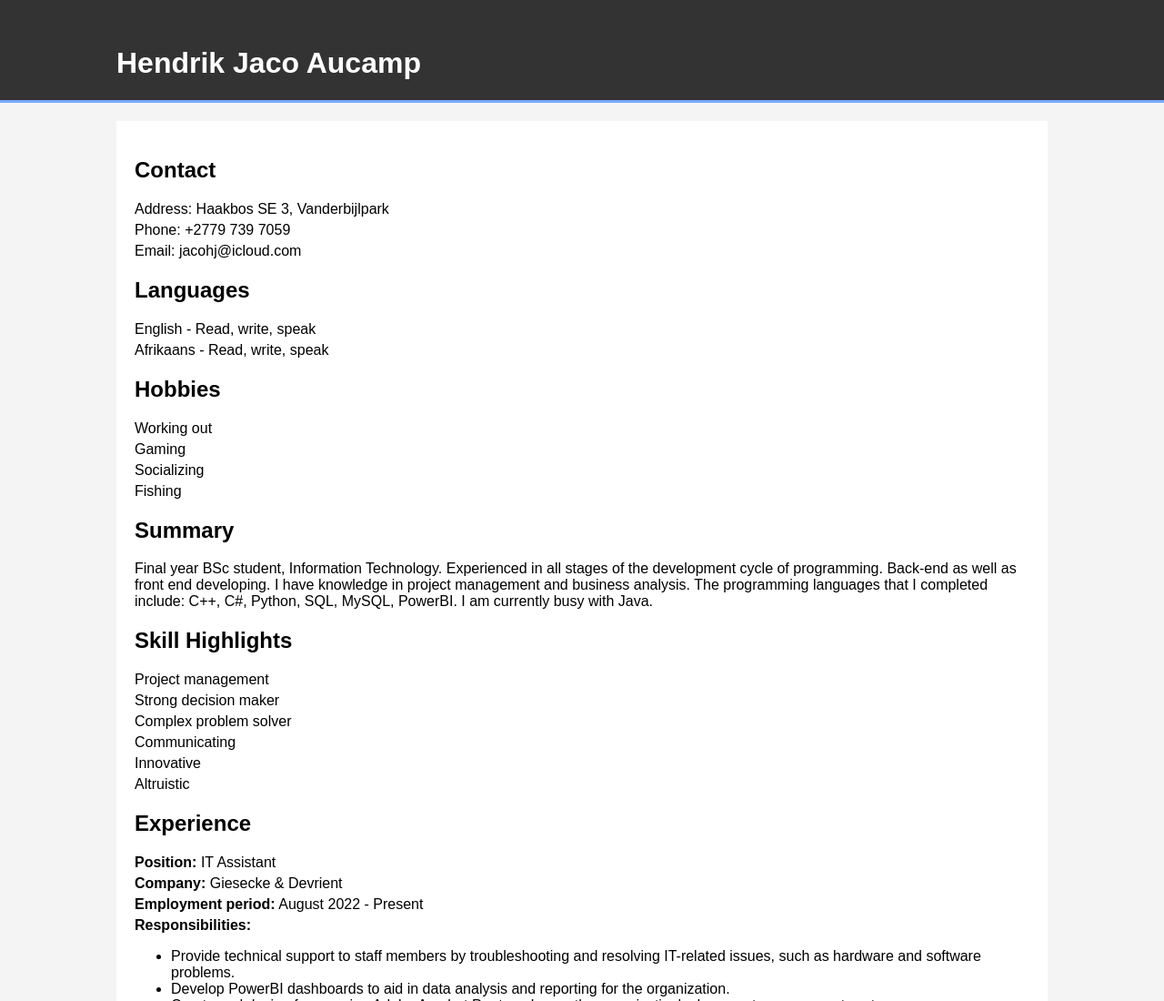
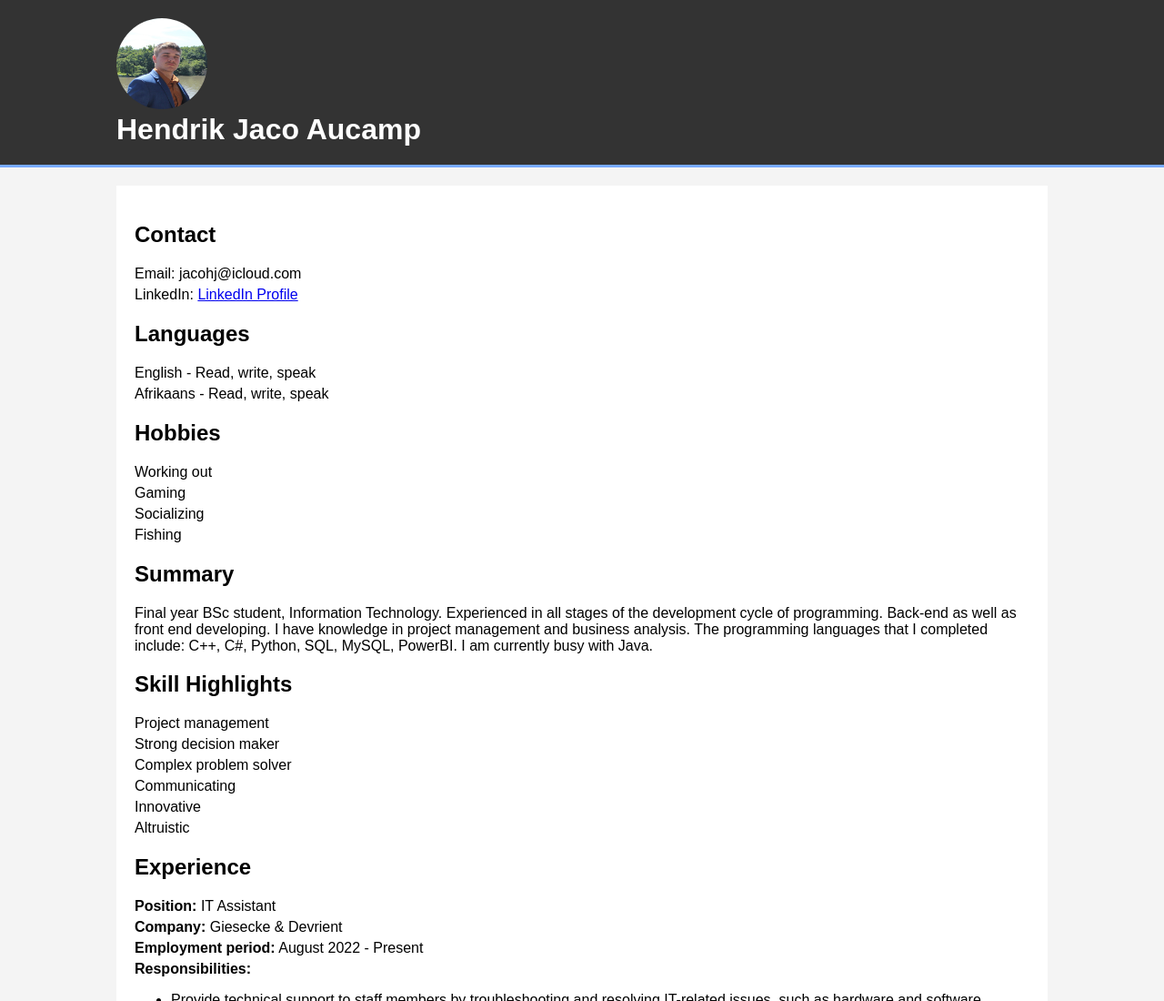
Before and after one commit to hjaucamp/hjaucamp.github.io, a plain HTML site: page index.html in a window 1280 px wide. Shown: the top 1100 px of the page at 91% size. Drawn offline with Linux system fonts and the light colour scheme.

Commit message:
Update index.html

```diff
--- a/index.html
+++ b/index.html
@@ -19,15 +19,20 @@
         header {
             background: #333;
             color: #fff;
-            padding-top: 30px;
-            min-height: 70px;
+            padding: 20px 0;
             border-bottom: #77aaff 3px solid;
+            display: flex;
+            align-items: center;
         }
-        header a {
-            color: #fff;
-            text-decoration: none;
-            text-transform: uppercase;
-            font-size: 16px;
+        header h1 {
+            margin: 0;
+            flex-grow: 1;
+        }
+        header img {
+            border-radius: 50%;
+            margin-right: 20px;
+            width: 100px;
+            height: 100px;
         }
         .main {
             padding: 20px;
@@ -48,6 +53,7 @@
 <body>
     <header>
         <div class="container">
+            <img src="jaco.jpg" alt="Hendrik Jaco Aucamp">
             <h1>Hendrik Jaco Aucamp</h1>
         </div>
     </header>
@@ -55,9 +61,8 @@
         <div class="main">
             <div class="contact">
                 <h2>Contact</h2>
-                <p>Address: Haakbos SE 3, Vanderbijlpark</p>
-                <p>Phone: +2779 739 7059</p>
                 <p>Email: jacohj@icloud.com</p>
+                <p>LinkedIn: <a href="www.linkedin.com/in/hendrik-aucamp-573765227" target="_blank">LinkedIn Profile</a></p>
             </div>
             <div class="languages">
                 <h2>Languages</h2>
```
